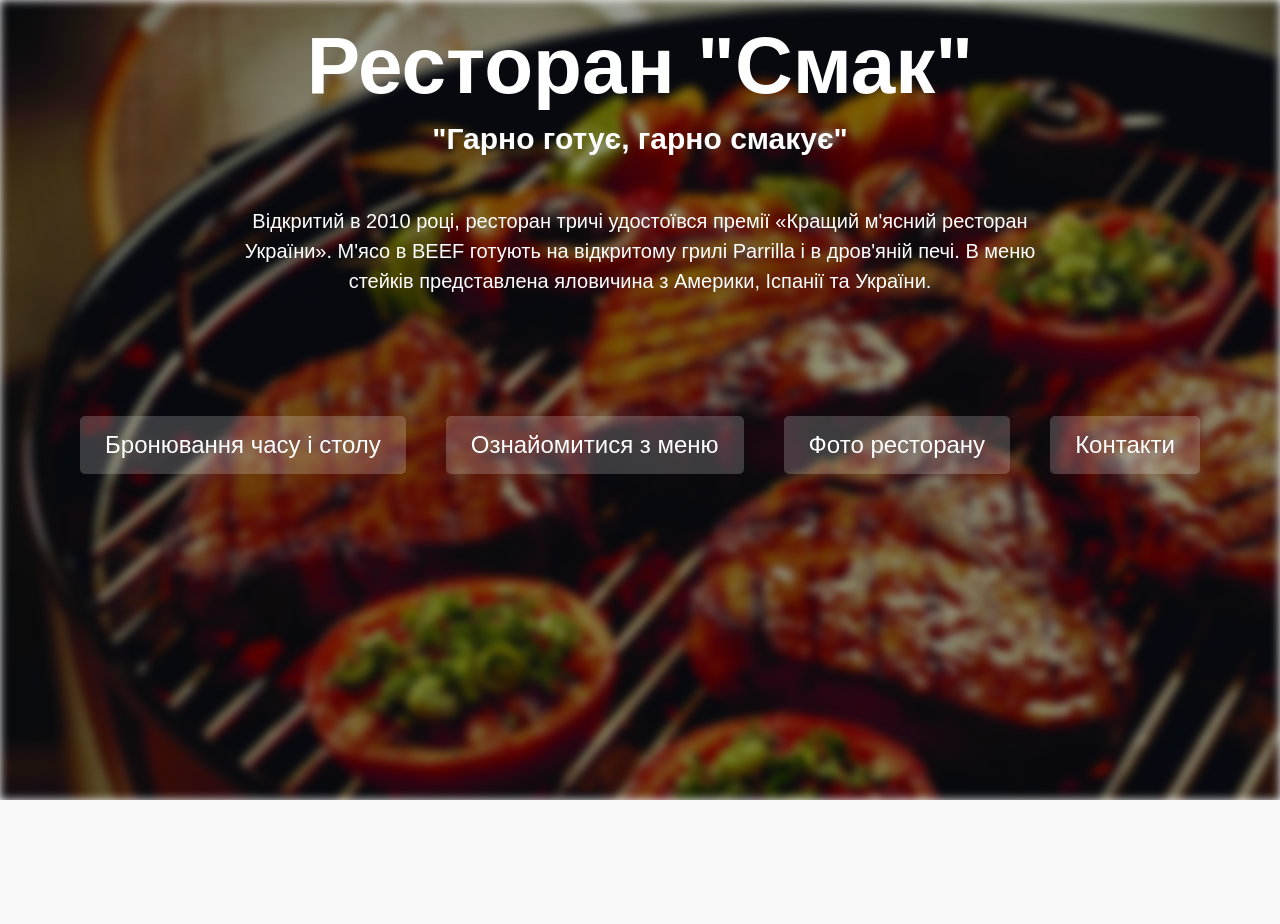
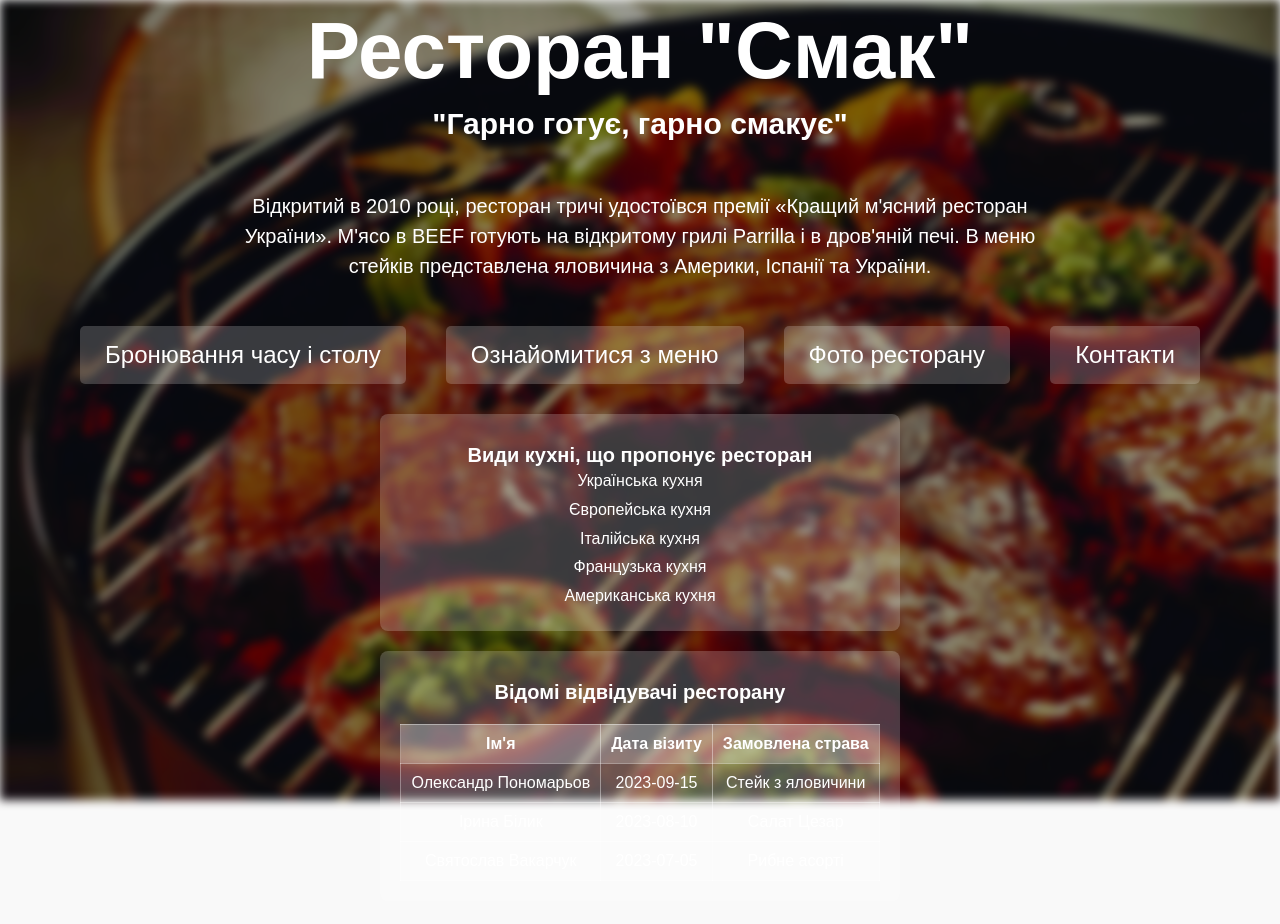
Before and after one commit to verkhusha/zpi-zp41_appWEB-VerkhushaVladyslav-KPI-2025, a plain HTML site: page index.html in a window 1280 px wide. Shown: the top 924 px of the page. Before the commit the page ends 800 px from the top, so only its background shows below. Drawn offline with Linux system fonts and the light colour scheme.

Commit message:
Додав таблицю і перелік кухні

```diff
--- a/CSS/styles.css
+++ b/CSS/styles.css
@@ -39,9 +39,9 @@ body {
     flex-direction: column; /* Розташування елементів у колонку */
     align-items: center; /* Вирівнювання по горизонталі в центрі */
     justify-content: top; /* Вирівнювання по вертикалі в центрі */
-    height: 100vh; /* Встановлюємо висоту на весь екран */
+    height: 200vh; /* Встановлюємо висоту на весь екран */
     text-align: center; /* Центруємо текст */
-    padding-top: 20px; /* Відступ внутрішній зверху */
+    padding-top: 5px; /* Відступ внутрішній зверху */
     margin-bottom: 10px;  /* Відступ зовнішній зверху */
     font-family: 'Kaisei Opti', sans-serif;
 }
@@ -49,16 +49,16 @@ body {
 .header h1 a {
     font-size: 80px;
     margin-bottom: 20px;
-    text-decoration: none; /* Видалити підкреслення */
+    text-decoration: none; /* Видаляє підкреслення */
     color: #fff; /* Колір тексту заголовка */
 }
 
 .header h1 a:hover {
-    text-decoration: underline; /* Додає підкреслення при наведенні */
+    text-decoration: underline; /* Підкреслення при наведенні */
 }
 
 .header h2 {
-    font-size: 40px;
+    font-size: 20px;
     color: #fff;
     margin-top: 10px;
 }
@@ -81,7 +81,7 @@ body {
 }
 
 .nav {
-    margin-top: 100px; /* Опускає меню нижче на сторінці */
+    margin-top: 5px; /* Опускає меню нижче на сторінці */
     display: flex;
     gap: 40px; /* Відстань між посиланнями */
     justify-content: center;
@@ -100,6 +100,61 @@ body {
 .nav a:hover {
     color: #000; /* Зміна кольору тексту при наведенні */
 }
+
+
+.main-content {
+    display: flex;
+    flex-direction: column;
+    align-items: center;
+    width: 100%;
+    margin-top: 20px; /* Відступ від заголовка */
+}
+
+.additional-info {
+    color: #fff;
+    max-width: 800px;
+    text-align: center;
+    margin-top: 30px;
+}
+
+.cuisine-section, .famous-visitors-section {
+    background-color: rgba(255, 255, 255, 0.2);
+    padding: 20px;
+    border-radius: 8px;
+    margin-bottom: 20px;
+}
+
+.cuisine-section ul {
+    list-style-type: none;
+    padding: 0;
+}
+
+.cuisine-list {
+    line-height: 1.8; /* Для більшого інтервалу */
+}
+
+.famous-visitors-section table {
+    width: 100%;
+    border-collapse: collapse;
+    margin-top: 20px;
+}
+
+.famous-visitors-section th, .famous-visitors-section td {
+    border: 1px solid rgba(255, 255, 255, 0.4);
+    padding: 10px;
+    font-size: 16px;
+}
+
+.famous-visitors-section th {
+    background-color: rgba(255, 255, 255, 0.3);
+    color: #fff;
+}
+
+.famous-visitors-section td {
+    color: #fff;
+    background-color: rgba(255, 255, 255, 0.1);
+}
+
 
 /* Стиль для контактної інформації */
 .contact-info {
@@ -379,3 +434,35 @@ body {
 .payment-options .menu-button {
     margin-bottom: 50px; /* Відступ між кнопками */
 }
+
+/* Стилі для полів вводу інформації для оплати та кнопок */
+.payment-options {
+    display: flex;
+    flex-direction: column;
+    align-items: center;
+    margin-top: 50px;
+}
+
+.payment-options .menu-button {
+    margin-bottom: 50px;
+}
+
+.form-group {
+    margin-bottom: 20px;
+    text-align: center;
+}
+
+.form-group label {
+    font-size: 18px;
+    color: #fff;
+}
+
+.form-group input {
+    padding: 10px;
+    font-size: 16px;
+    width: 100%;
+    max-width: 300px;
+    margin-top: 5px;
+    border: 1px solid #ccc;
+    border-radius: 5px;
+}
--- a/index.html
+++ b/index.html
@@ -15,12 +15,61 @@
             <p class="description">
                 Відкритий в 2010 році, ресторан тричі удостоївся премії «Кращий м'ясний ресторан України». М'ясо в BEEF готують на відкритому грилі Parrilla і в дров'яній печі. В меню стейків представлена яловичина з Америки, Іспанії та України.
             </p>
+            <!-- Новий контейнер для основного контенту -->
+        <div class="main-content">
             <div class="nav">
                 <a href="time-selection.html" class="menu-button">Бронювання часу і столу</a>
                 <a href="menu.html" class="menu-button">Ознайомитися з меню</a>
                 <a href="gallery.html" class="menu-button">Фото ресторану</a>
                 <a href="contact.html" class="menu-button">Контакти</a>
             </div>
+
+            <!-- Додаткова інформація -->
+            <div class="additional-info">
+                <!-- Секція про види кухні -->
+                <div class="cuisine-section">
+                    <h2>Види кухні, що пропонує ресторан</h2>
+                    <ul class="cuisine-list">
+                        <li>Українська кухня</li>
+                        <li>Європейська кухня</li>
+                        <li>Італійська кухня</li>
+                        <li>Французька кухня</li>
+                        <li>Американська кухня</li>
+                    </ul>
+                </div>
+
+                <!-- Секція про відомих відвідувачів -->
+                <div class="famous-visitors-section">
+                    <h2>Відомі відвідувачі ресторану</h2>
+                    <table>
+                        <thead>
+                            <tr>
+                                <th>Ім'я</th>
+                                <th>Дата візиту</th>
+                                <th>Замовлена страва</th>
+                            </tr>
+                        </thead>
+                        <tbody>
+                            <tr>
+                                <td>Олександр Пономарьов</td>
+                                <td>2023-09-15</td>
+                                <td>Стейк з яловичини</td>
+                            </tr>
+                            <tr>
+                                <td>Ірина Білик</td>
+                                <td>2023-08-10</td>
+                                <td>Салат Цезар</td>
+                            </tr>
+                            <tr>
+                                <td>Святослав Вакарчук</td>
+                                <td>2023-07-05</td>
+                                <td>Рибне асорті</td>
+                            </tr>
+                        </tbody>
+                    </table>
+                </div>
+            </div>
+        </div>
     </div>
 </body>
 </html>
```
Also changed, not shown: payment.html (+16 -0 lines). Lines whose indentation alone changed are shown as unchanged.
